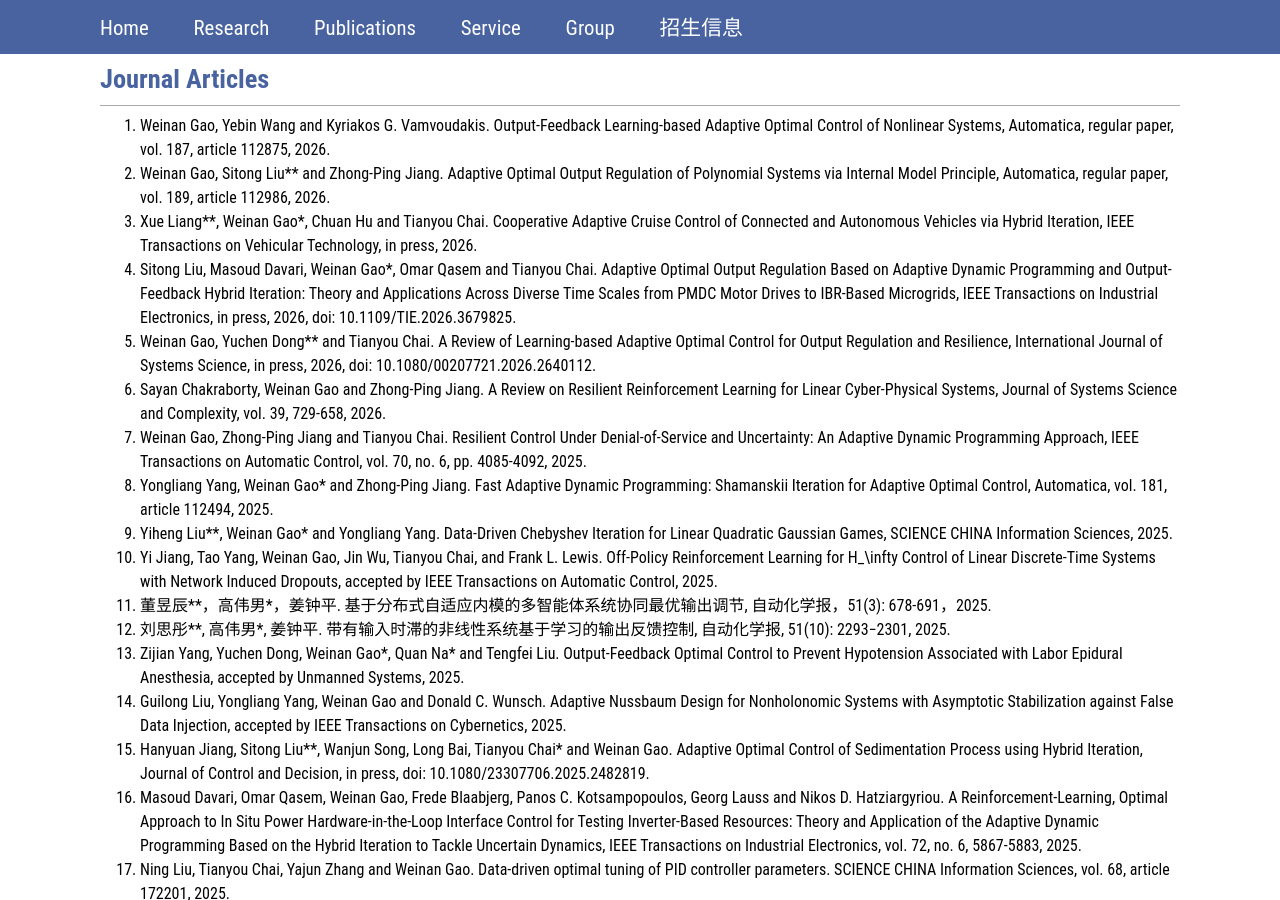
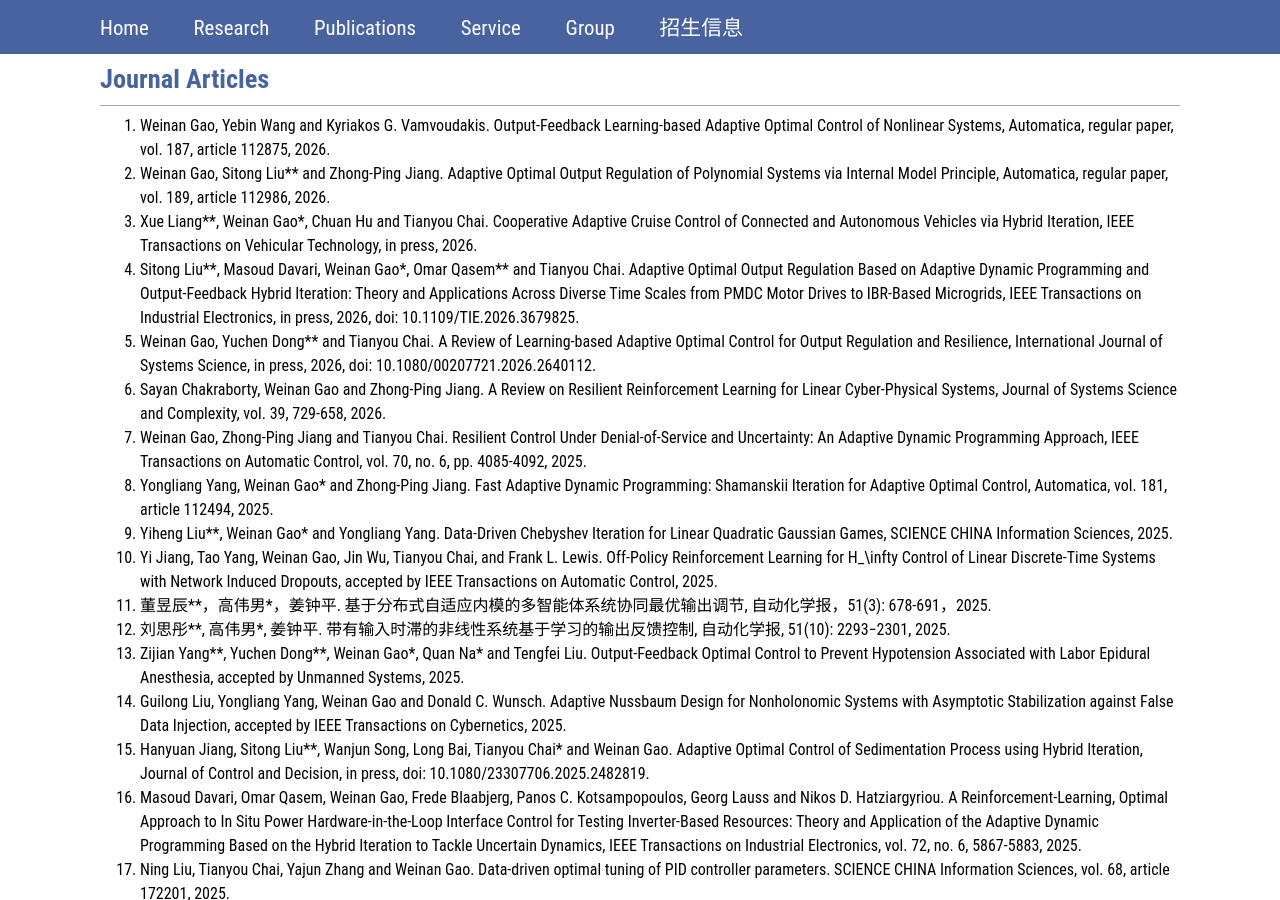
Before and after one commit to WeinanGao/weinangao.github.io, a Jekyll site: the page built from publications.markdown, in a window 1280 px wide and 900 px high, scrolled down 551 px. Built offline with Jekyll 4.4.1, drawn with Linux system fonts in a browser that asks for light colours; some of the changed text lies outside the part shown.

```diff
--- a/publications.markdown
+++ b/publications.markdown
@@ -33,7 +33,7 @@ permalink: /publications/
 
 <li> Xue Liang**, Weinan Gao*, Chuan Hu and Tianyou Chai. Cooperative Adaptive Cruise Control of Connected and Autonomous Vehicles via Hybrid Iteration, IEEE Transactions on Vehicular Technology, in press, 2026. </li>
 
-<li> Sitong Liu, Masoud Davari, Weinan Gao*, Omar Qasem and Tianyou Chai. Adaptive Optimal Output Regulation Based on Adaptive Dynamic Programming and Output-Feedback Hybrid Iteration: Theory and Applications Across Diverse Time Scales from PMDC Motor Drives to IBR-Based Microgrids, IEEE Transactions on Industrial Electronics, in press, 2026, doi: 10.1109/TIE.2026.3679825. </li>
+<li> Sitong Liu**, Masoud Davari, Weinan Gao*, Omar Qasem** and Tianyou Chai. Adaptive Optimal Output Regulation Based on Adaptive Dynamic Programming and Output-Feedback Hybrid Iteration: Theory and Applications Across Diverse Time Scales from PMDC Motor Drives to IBR-Based Microgrids, IEEE Transactions on Industrial Electronics, in press, 2026, doi: 10.1109/TIE.2026.3679825. </li>
 
 <li> Weinan Gao, Yuchen Dong** and Tianyou Chai. A Review of Learning-based Adaptive Optimal Control for Output Regulation and Resilience, International Journal of Systems Science, in press, 2026, doi: 10.1080/00207721.2026.2640112. </li>
 
@@ -51,7 +51,7 @@ permalink: /publications/
 
 <li> 刘思彤**, 高伟男*, 姜钟平. 带有输入时滞的非线性系统基于学习的输出反馈控制, 自动化学报, 51(10): 2293−2301, 2025. </li>
 
-<li> Zijian Yang, Yuchen Dong, Weinan Gao*, Quan Na* and Tengfei Liu. Output-Feedback Optimal Control to Prevent Hypotension Associated with Labor Epidural Anesthesia, accepted by Unmanned Systems, 2025. </li>
+<li> Zijian Yang**, Yuchen Dong**, Weinan Gao*, Quan Na* and Tengfei Liu. Output-Feedback Optimal Control to Prevent Hypotension Associated with Labor Epidural Anesthesia, accepted by Unmanned Systems, 2025. </li>
 
 <li> Guilong Liu, Yongliang Yang, Weinan Gao and Donald C. Wunsch. Adaptive Nussbaum Design for Nonholonomic Systems with Asymptotic Stabilization against False Data Injection, accepted by IEEE Transactions on Cybernetics, 2025. </li>
 
```
Also changed, not shown: other parts of publications.markdown (+8 -0 lines).
